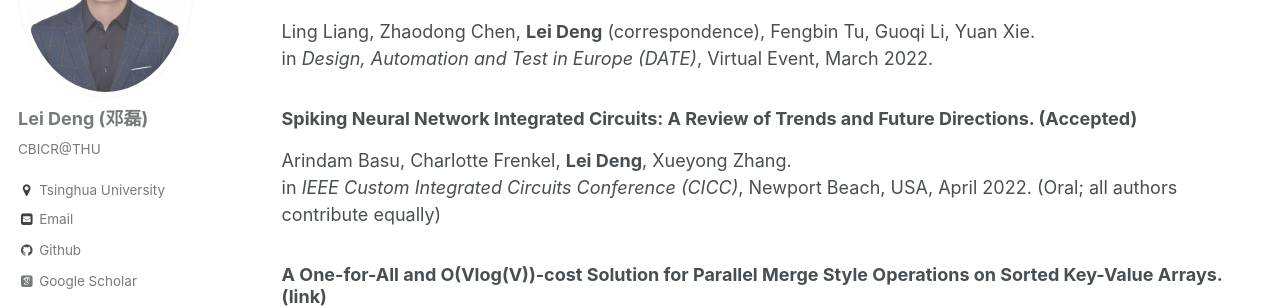
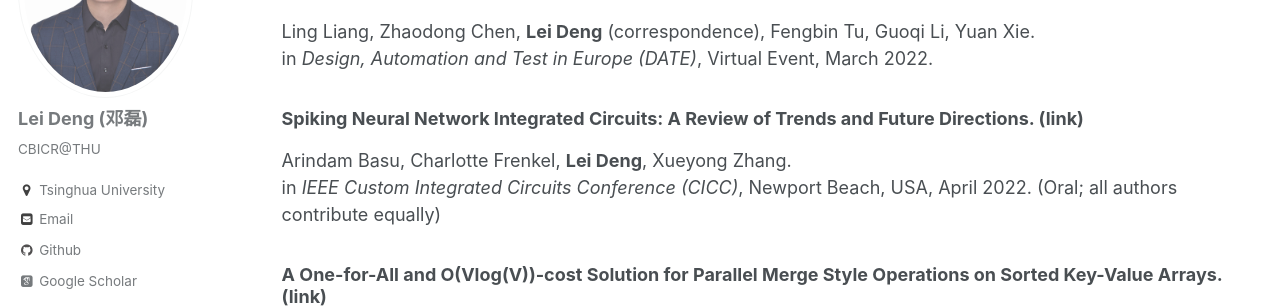
Before and after one commit to dllfei/dllfei.github.io, a Jekyll site: the page built from _pages/publications.md, in a window 1280 px wide and 900 px high, scrolled down 8427 px. Shown: the part 152-460 px from the top of the window. Built offline with Jekyll 4.4.1, drawn with Linux system fonts in a browser that asks for light colours; some web fonts are replaced.

Commit message:
Update publications.md

```diff
--- a/_pages/publications.md
+++ b/_pages/publications.md
@@ -251,7 +251,7 @@ Guoqi Li, Wuhua Hu, Gaoxi Xiao, **Lei Deng**, Pei Tang, Jing Pei, Luping Shi. <b
 Ling Liang, Zhaodong Chen, **Lei Deng** (correspondence), Fengbin Tu, Guoqi Li, Yuan Xie. <br />
 in *Design, Automation and Test in Europe (DATE)*, Virtual Event, March 2022.
 
-### Spiking Neural Network Integrated Circuits: A Review of Trends and Future Directions. (Accepted) <br />
+### Spiking Neural Network Integrated Circuits: A Review of Trends and Future Directions. ([link](https://ieeexplore.ieee.org/abstract/document/9772783)) <br />
 Arindam Basu, Charlotte Frenkel, **Lei Deng**, Xueyong Zhang. <br />
 in *IEEE Custom Integrated Circuits Conference (CICC)*, Newport Beach, USA, April 2022. (Oral; all authors contribute equally)
 
```
